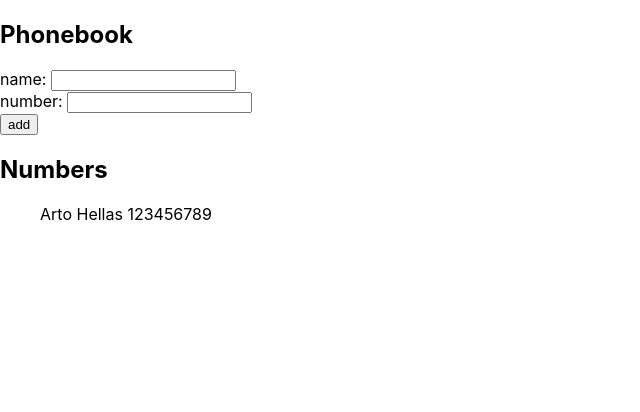
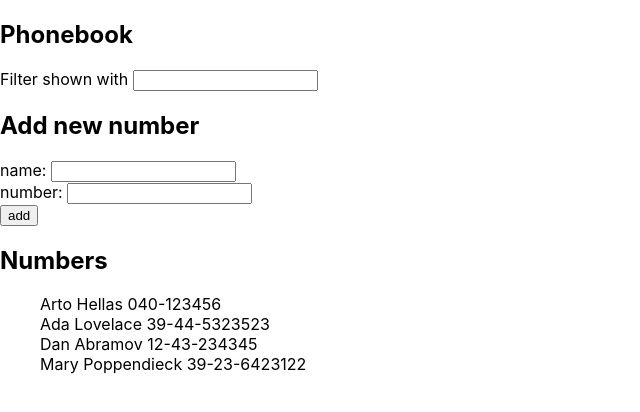
Before and after one commit to amitchell94/js-react-phonebook, a React (Create React App) app: page / in a window 1280 px wide. Shown: the top 412 px of the page, without its empty margins (0-640 px from the left). Built offline with nearby package versions, Linux system fonts and the light colour scheme.

Commit message:
Exercise 2.9 complete - added filtering of names

```diff
--- a/src/App.js
+++ b/src/App.js
@@ -2,11 +2,15 @@ import React, {useState} from 'react'
 
 const App = () => {
     const [persons, setPersons] = useState([
-        {name: 'Arto Hellas',
-        number: '123456789'}
+        { name: 'Arto Hellas', number: '040-123456' },
+        { name: 'Ada Lovelace', number: '39-44-5323523' },
+        { name: 'Dan Abramov', number: '12-43-234345' },
+        { name: 'Mary Poppendieck', number: '39-23-6423122' }
     ])
+
     const [newName, setNewName] = useState('')
     const [newNumber, setNewNumber] = useState('')
+    const [newFilter, setNewFilter] = useState('')
 
     const handleNameChange = (event) => {
         setNewName(event.target.value)
@@ -15,6 +19,12 @@ const App = () => {
     const handleNumberChange = (event) => {
         setNewNumber(event.target.value)
     }
+
+    const handleFilterChange = (event) => {
+        setNewFilter(event.target.value)
+    }
+
+    const personsToShow = persons.filter(person => person.name.toLowerCase().includes(newFilter.toLowerCase()) )
 
     const addName = (event) => {
         event.preventDefault()
@@ -34,6 +44,10 @@ const App = () => {
     return (
         <div>
             <h2>Phonebook</h2>
+            <div>
+                Filter shown with <input onChange={handleFilterChange} value={newFilter}/>
+            </div>
+            <h2>Add new number</h2>
             <form onSubmit={addName}>
                 <div>
                     name: <input onChange={handleNameChange} value={newName}/>
@@ -46,7 +60,7 @@ const App = () => {
             </form>
             <h2>Numbers</h2>
             <ul>
-                {persons.map((person, i) =>
+                {personsToShow.map((person, i) =>
                     <div key={i}>{person.name} {person.number}</div>
                 )}
             </ul>
```
